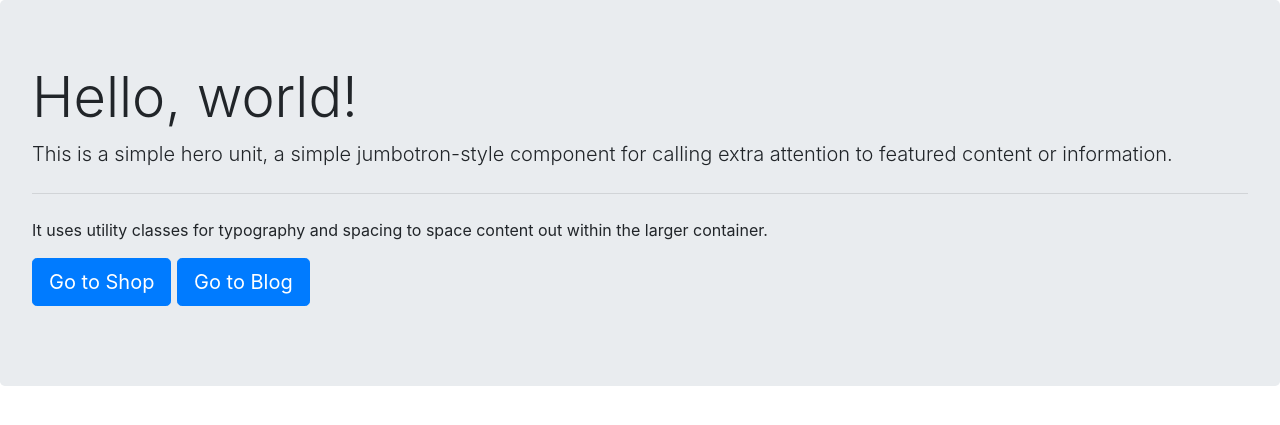
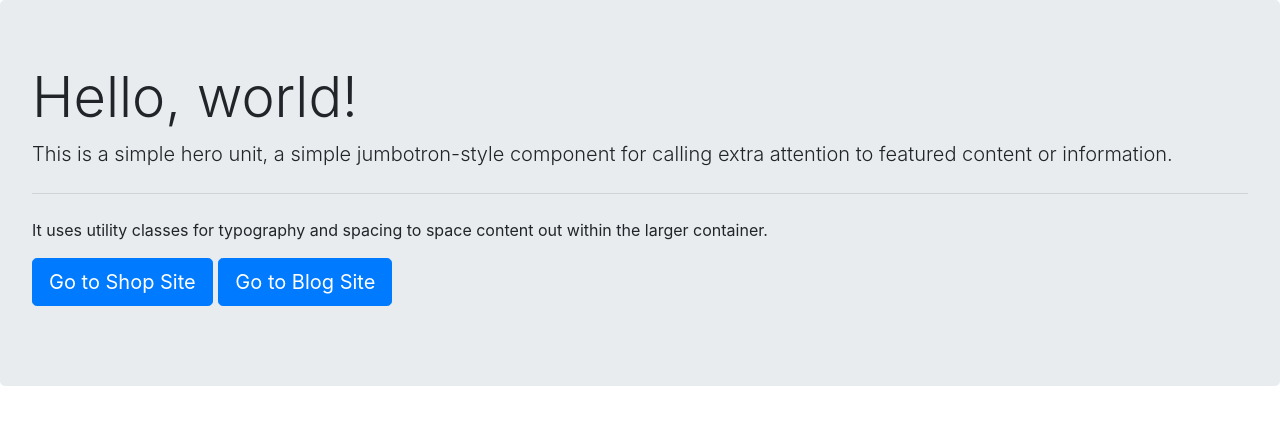
Before and after one commit to mnityesh28/E-Commerce, a Django app: page / in a window 1280 px wide. Shown: the top 425 px of the page. Run offline with Django 3.2, Linux system fonts and the light colour scheme; some libraries are stand-ins or nearby versions.

Commit message:
Changed the front page layout

```diff
--- a/ecommerce/templates/index.html
+++ b/ecommerce/templates/index.html
@@ -17,8 +17,8 @@
   <hr class="my-4">
   <p>It uses utility classes for typography and spacing to space content out within the larger container.</p>
   <p class="lead">
-    <a class="btn btn-primary btn-lg" href="/shop" role="button">Go to Shop</a>
-      <a class="btn btn-primary btn-lg" href="/blog" role="button">Go to Blog</a>
+    <a class="btn btn-primary btn-lg" href="/shop" role="button">Go to Shop Site</a>
+      <a class="btn btn-primary btn-lg" href="/blog" role="button">Go to Blog Site</a>
   </p>
 </div>
 
```
